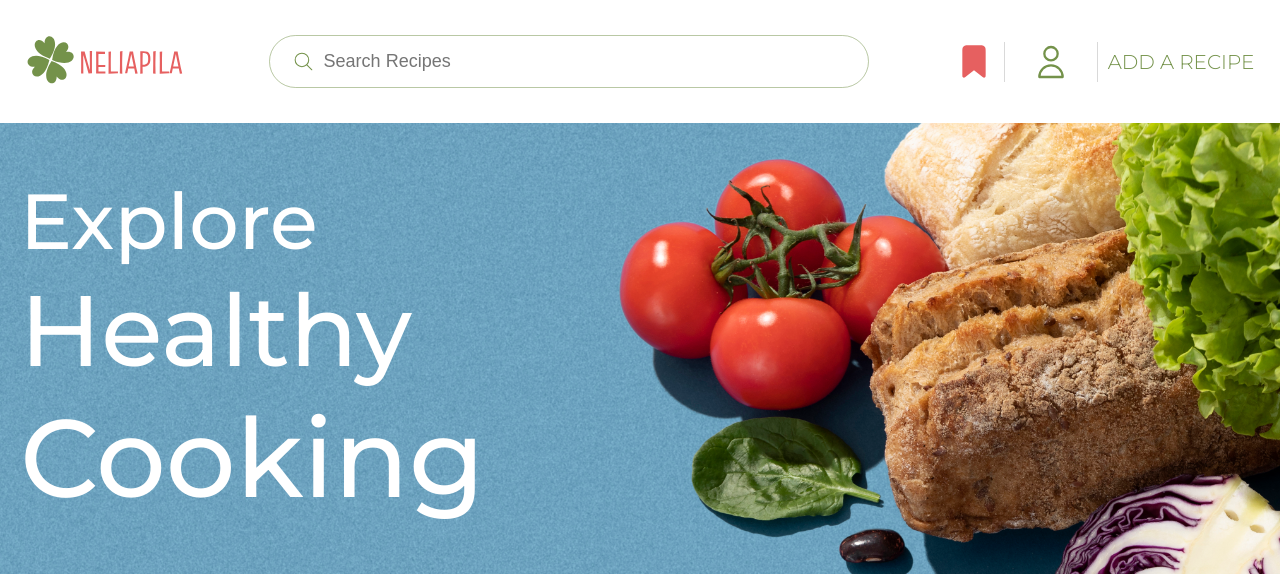
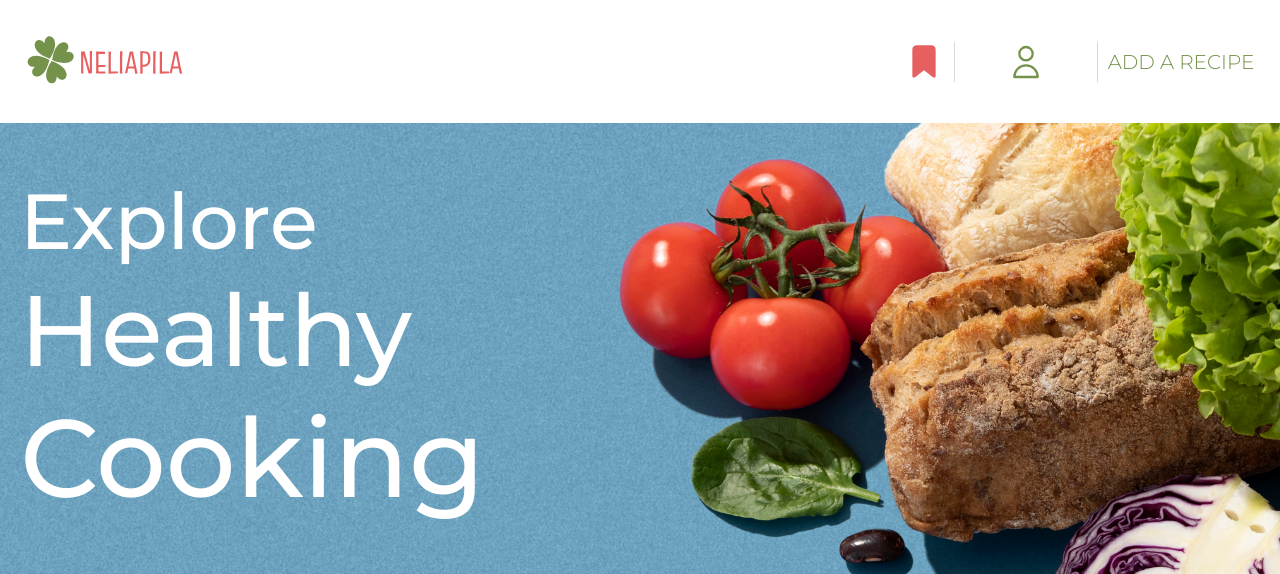
Before and after one commit to dariavarlamovaa/neliapila-healthy-recipes, a Django app: page / in a window 1280 px wide. Shown: the top 574 px of the page. Run offline with Django 4.2, Linux system fonts and the light colour scheme; parts of the project's set-up code (start-up, migrations or seed data) failed here and were passed over.

Commit message:
changed styles

```diff
--- a/static/base/css/base.css
+++ b/static/base/css/base.css
@@ -41,6 +41,31 @@ svg {
     vertical-align: middle;
 }
 
+form label {
+    text-transform: uppercase;
+}
+
+input, select, textarea {
+    border-radius: 6px;
+    border: 1px solid rgba(116, 146, 74, 0.5);
+    padding: 10px 30px;
+    box-sizing: border-box;
+    font-size: 15px;
+    outline: none;
+}
+
+input:focus,
+textarea:focus {
+    outline: 1px solid rgba(116, 146, 74, 0.5);
+
+}
+
+textarea {
+    box-sizing: border-box;
+    border-radius: 6px;
+    border: 1px solid rgba(116, 146, 74, 0.5);
+}
+
 .container {
     width: 1240px;
     margin: 0 auto;
@@ -75,9 +100,13 @@ main {
     width: 100%;
     max-width: 600px;
     border: 1px solid rgba(116, 146, 74, 0.5);
-    border-radius: 60px;
-    padding: 12px 15px;
+    border-radius: 6px;
+    padding: 5px 15px;
     box-sizing: border-box;
+    position: absolute;
+    right: 355px;
+    z-index: 999;
+    display: none;
 }
 
 .search-bar-form {
@@ -117,13 +146,14 @@ main {
 }
 
 .right-items-login {
-    min-width: 300px;
+    min-width: 350px;
     display: flex;
     flex-direction: row;
     justify-content: space-between;
     align-items: center;
 }
 
+.right-items-login button:nth-child(1),
 .user-favourites {
     border-right-width: 1px;
     border-right-style: solid;
```
Also changed, not shown: other parts of static/base/css/base.css (+24 -1 lines).
